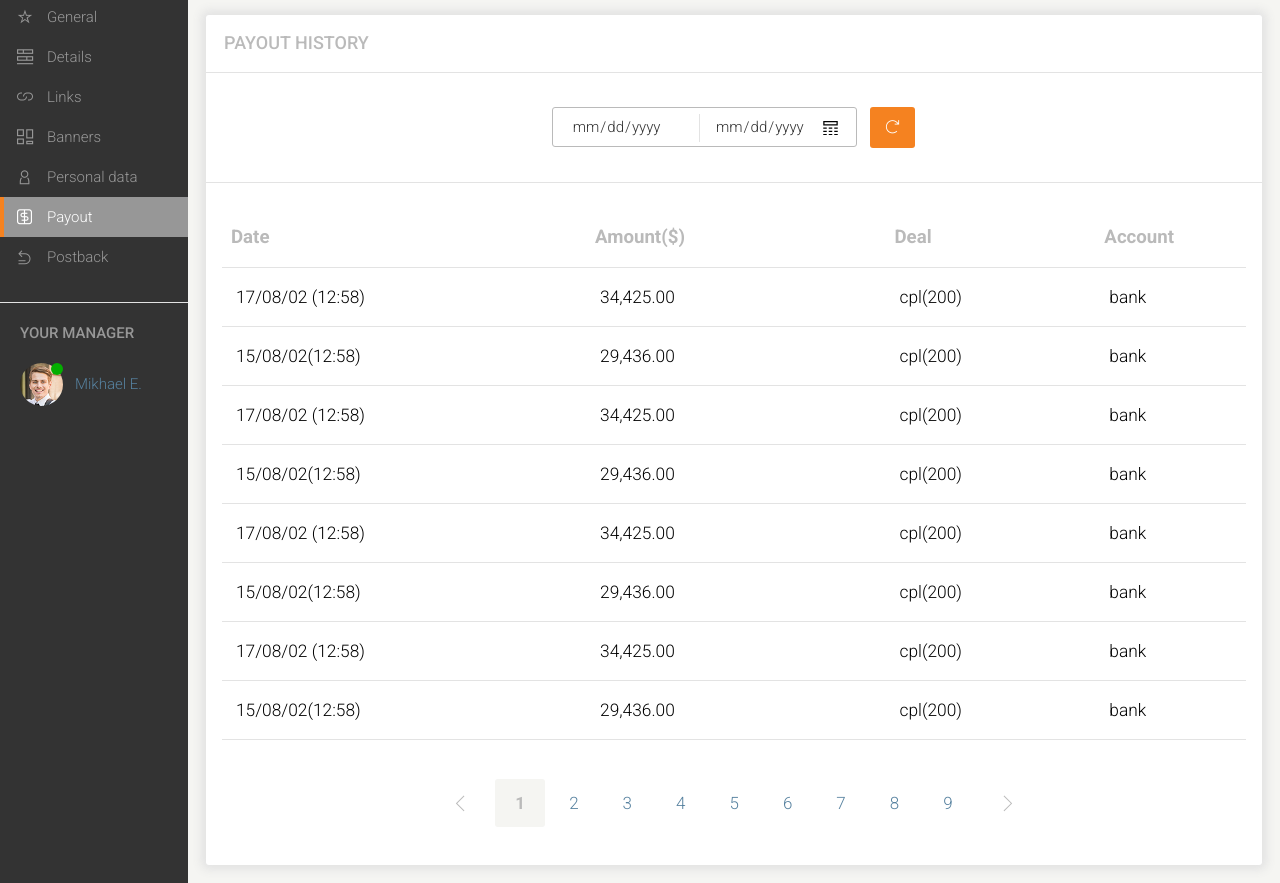
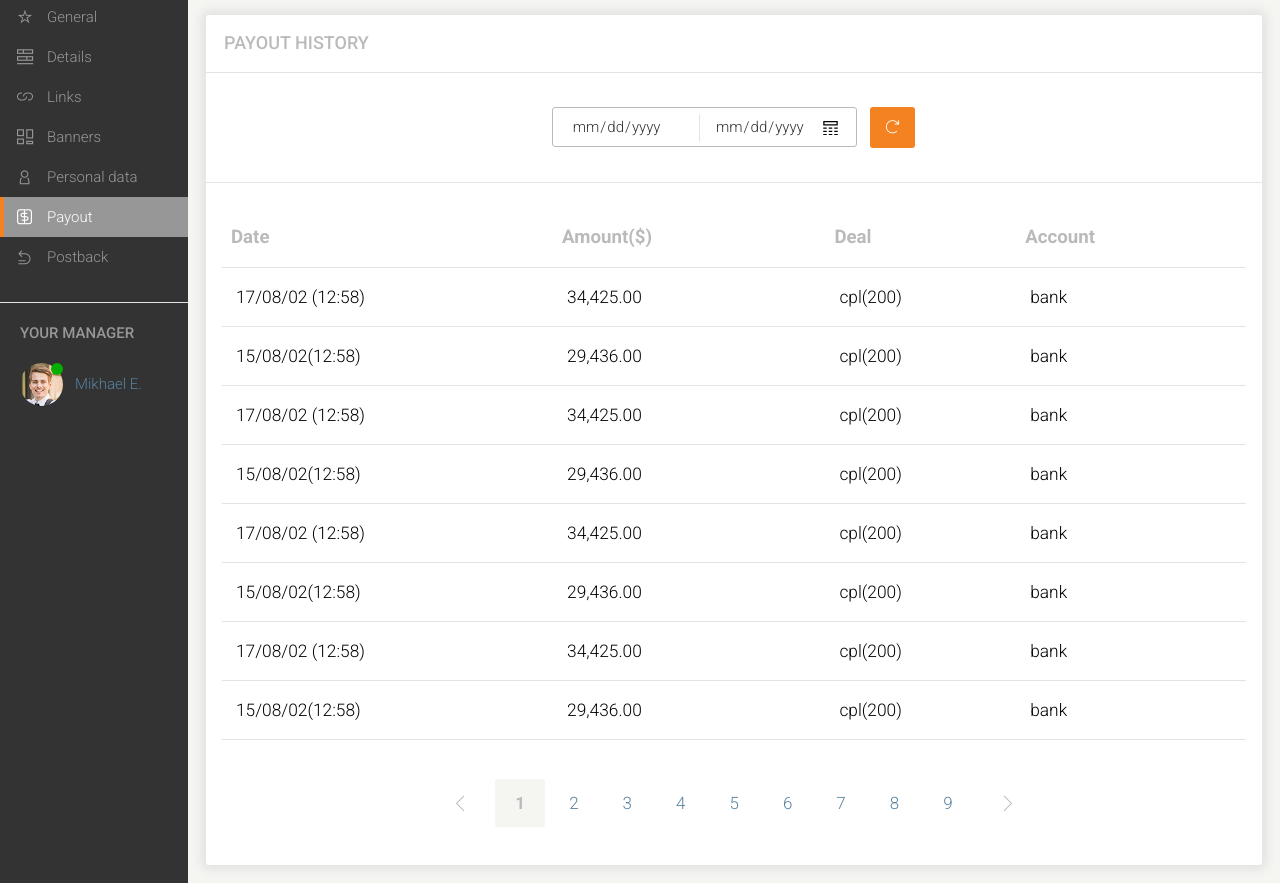
Before and after one commit to DzesikaTkaczyk/Admin-panel, a website: page html/payout.html in a window 1280 px wide. Shown: the part 63-946 px from the top of the page. Drawn offline with nearby package versions, Linux system fonts and the light colour scheme.

Commit message:
fix table

```diff
--- a/html/payout.html
+++ b/html/payout.html
@@ -104,8 +104,8 @@
                                     </div>
                                 </div>
                                 <div class="line"></div>
-                                <div class="table big_table">
-                                    <div>
+                                <div class="table">
+                                    <div class="big_table">
                                         <div class="content table_margin_top scroll-wrapper">
                                              <table>
                                                 <tr class="table_head">
--- a/sass/components/_big_table.scss
+++ b/sass/components/_big_table.scss
@@ -1,12 +1,10 @@
 .big_table {
-	padding-left: 16px;
-	padding-right: 16px;
 	font-size: 13pt;
 	font-family: $font;
 	white-space: nowrap;
 
 	.account {
-		max-width: 40px;
+		max-width: 150px;
 	}
 
 	.theading {
@@ -57,3 +55,11 @@
 		font-weight: 300;
 	}
 }
+
+@media(min-width: 768px) {
+	.big_table {
+		padding-left: 16px;
+		padding-right: 16px;
+		width: 100%;
+	}
+}
--- a/sass/components/_pagination.scss
+++ b/sass/components/_pagination.scss
@@ -32,7 +32,7 @@
 @media(max-width: 767px) {
 	.pagination {
 		a {
-			padding: 12px 16px;
+			padding: 10px 14px;
 		}
 	}
 
--- a/sass/sections/_general_stat.scss
+++ b/sass/sections/_general_stat.scss
@@ -35,5 +35,7 @@
 
 	.my_chart {
 		width: 100%;
+		//min-height: 400px;
+		//height: 0.5vh;
 	}
 }
```
Also changed, not shown: html/details.html (+3 -1 lines), css/style.css, css/style.prefixed.css, 2 other files.
